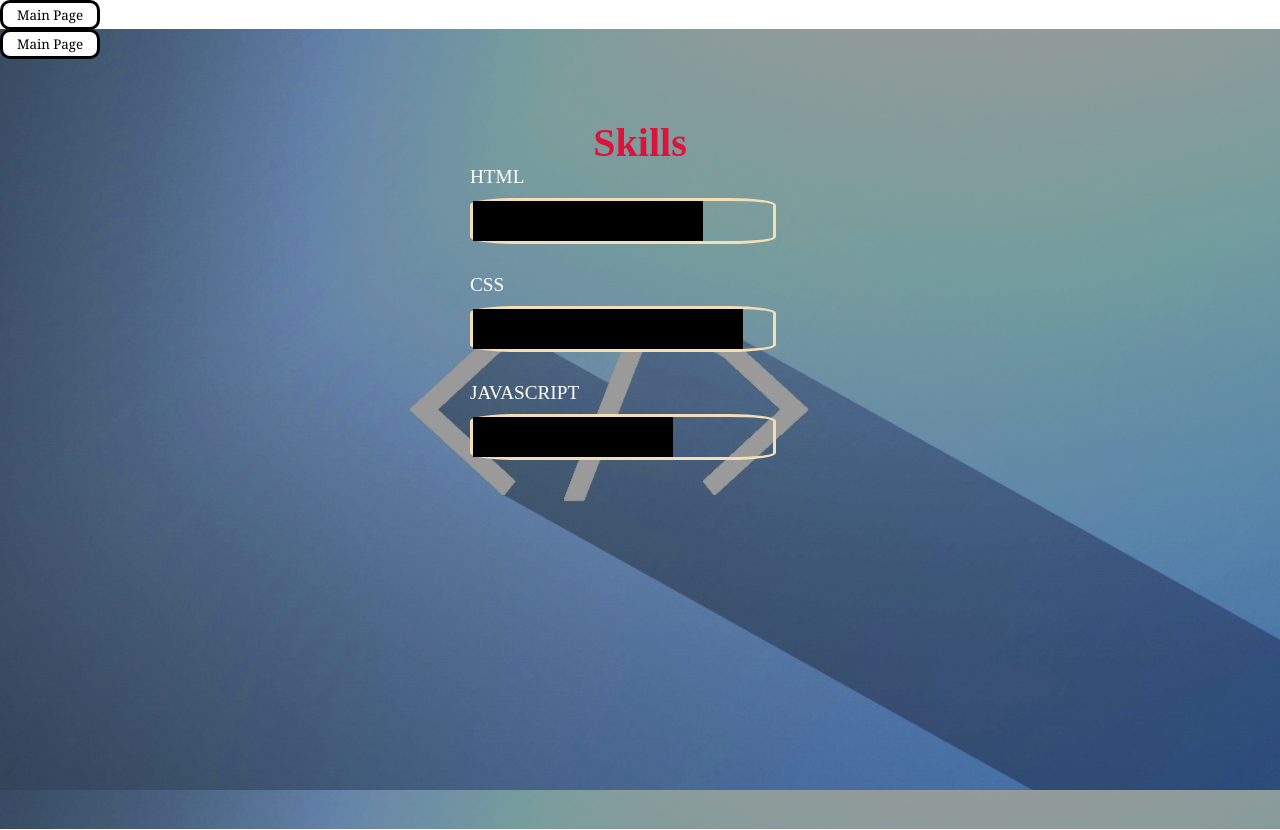
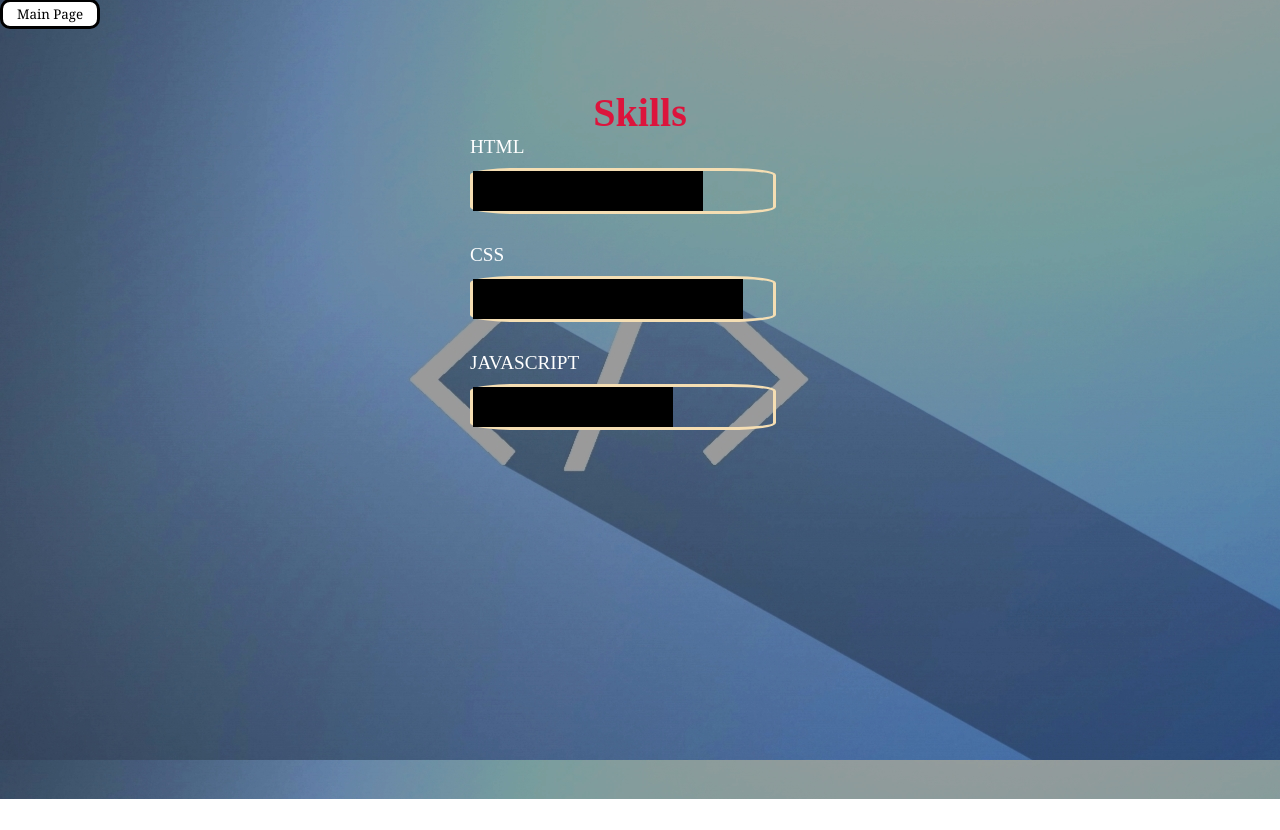
Before and after one commit to YatharthGambhir/yg0103.github.io, a plain HTML site: page T2.html in a window 1280 px wide. After the commit the page ends 800 px from the top, so only its background shows below. Drawn offline with Linux system fonts and the light colour scheme.

Commit message:
Update T2.html

```diff
--- a/T2.html
+++ b/T2.html
@@ -44,7 +44,7 @@ button{color:gold ; background-color: grey;width: 100px;border-radius: 10px;heig
 
     </style>
 <body>
-     <div><a href="index.html"><button class="h">Main Page</button></a></div>
+
 
 <div id="cl">
     <div><a href="index.html"><button class="h">Main Page</button></a></div>
```
